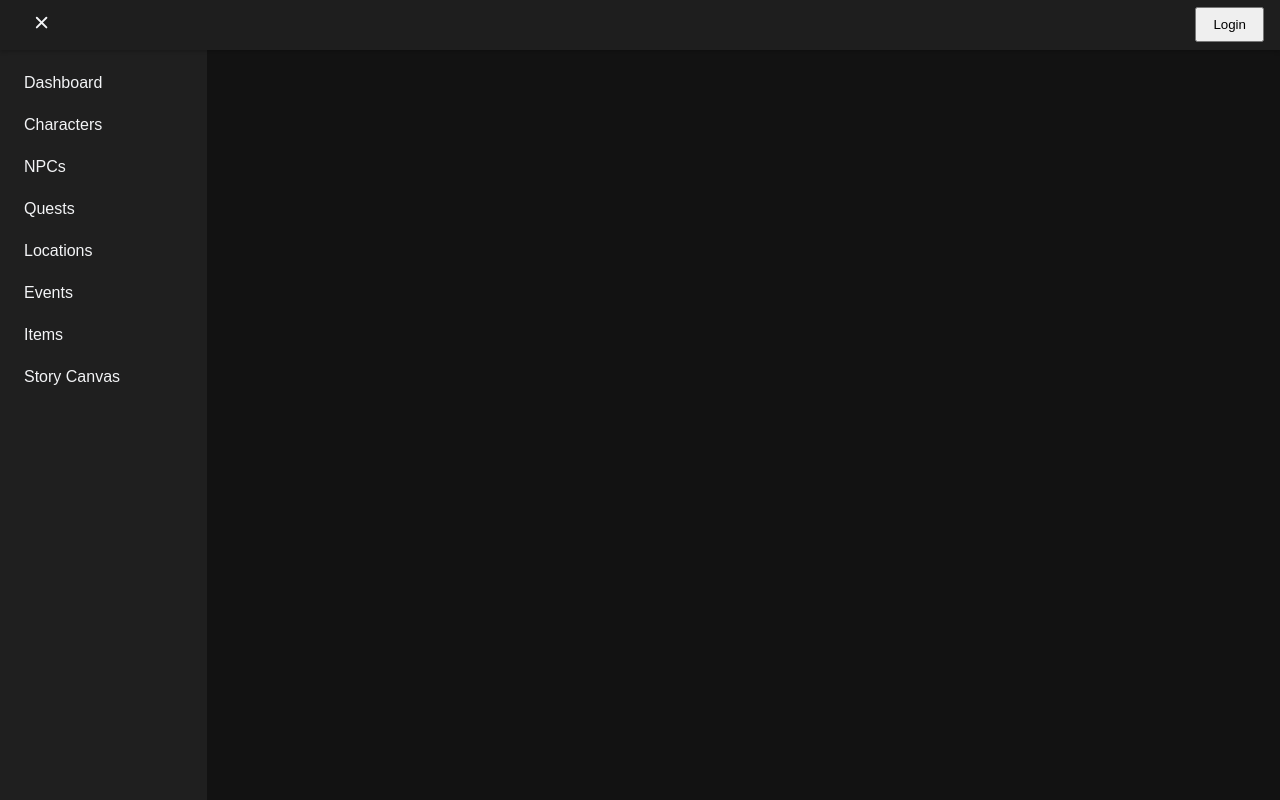
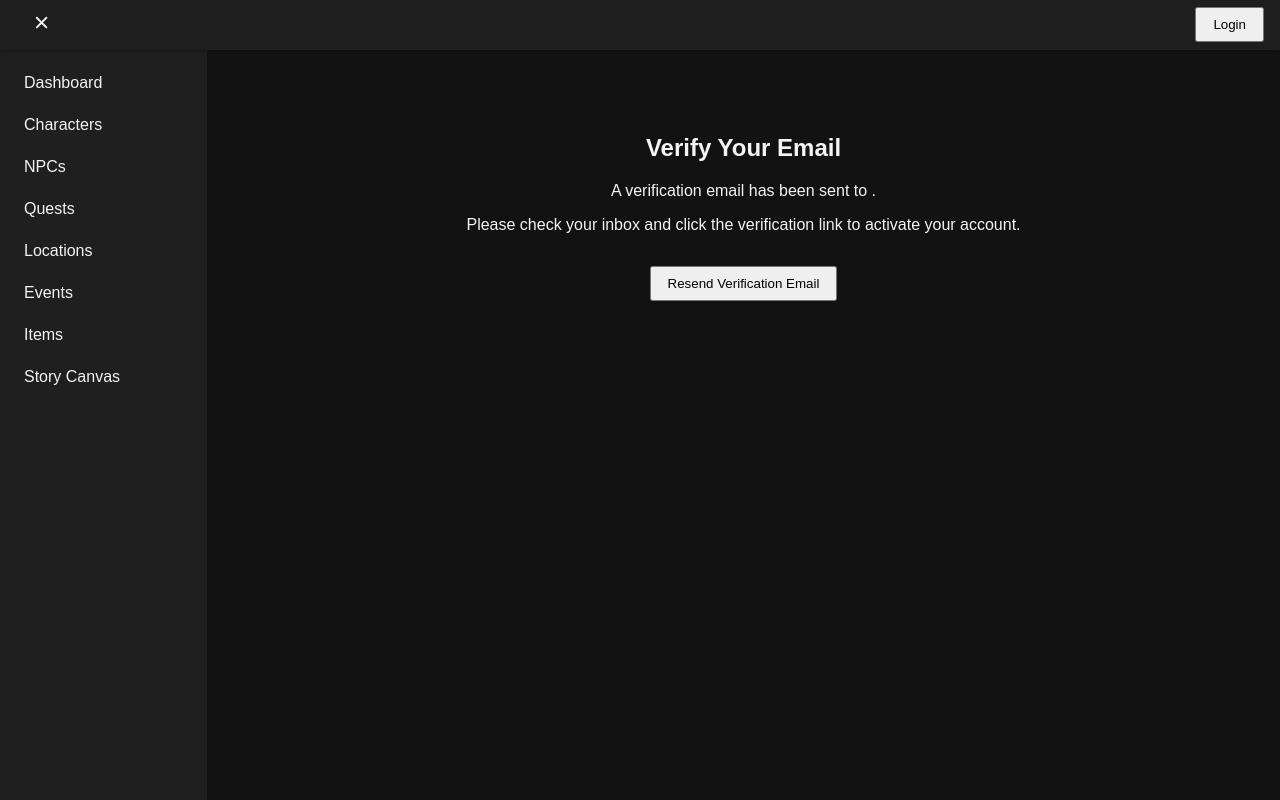
Before and after one commit to angelonis/campaign-manager, a React (Create React App) app: page /verify-email in a window 1280 px wide. Built offline with nearby package versions, Linux system fonts and the light colour scheme; no server answers.

Commit message:
updated var updated email verification

```diff
--- a/package.json
+++ b/package.json
@@ -10,6 +10,7 @@
     "firebase": "^11.9.1",
     "react": "^19.1.0",
     "react-dom": "^19.1.0",
+    "react-firebase-hooks": "^5.1.1",
     "react-icons": "^5.5.0",
     "react-router-dom": "^7.6.2",
     "react-scripts": "^5.0.1",
--- a/src/auth/PrivateRoute.js
+++ b/src/auth/PrivateRoute.js
@@ -5,7 +5,15 @@ import { useAuth } from "./useAuth";
 const PrivateRoute = ({ children }) => {
     const { user } = useAuth();
 
-    return user ? children : <Navigate to="/login" replace />;
+    if (!user) {
+        return <Navigate to="/login" />;
+    }
+
+    if (!user.emailVerified) {
+        return <Navigate to="/verify-email" />;
+    }
+
+    return children;
 };
 
 export default PrivateRoute;
--- a/src/auth/RegisterPage.js
+++ b/src/auth/RegisterPage.js
@@ -1,6 +1,6 @@
 import React, { useState } from "react";
 import { auth } from "../firebase/firebase";
-import { createUserWithEmailAndPassword } from "firebase/auth";
+import { createUserWithEmailAndPassword, sendEmailVerification } from "firebase/auth";
 import { useNavigate } from "react-router-dom";
 
 function RegisterPage() {
@@ -20,8 +20,12 @@ function RegisterPage() {
         }
 
         try {
-            await createUserWithEmailAndPassword(auth, email, password);
-            navigate("/");
+            const userCredential = await createUserWithEmailAndPassword(auth, email, password);
+            const user = userCredential.user;
+
+            // Send verification email
+            await sendEmailVerification(user);
+            navigate("/verify-email");
         } catch (err) {
             setError(err.message);
         }
--- /dev/null
+++ b/src/auth/VerifyEmailPage.js
@@ -0,0 +1,38 @@
+import React from "react";
+import { useAuthState } from "react-firebase-hooks/auth";
+import { sendEmailVerification } from "firebase/auth";
+import { auth } from "../firebase/firebase";
+
+function VerifyEmailPage() {
+    const [user] = useAuthState(auth);
+
+    const resendVerification = async () => {
+        try {
+            if (user && !user.emailVerified) {
+                await sendEmailVerification(user);
+                alert("Verification email resent.");
+            }
+        } catch (error) {
+            console.error("Error sending verification email:", error);
+            alert("Failed to resend verification email.");
+        }
+    };
+
+    return (
+        <div style={{ padding: "2rem", textAlign: "center" }}>
+            <h2>Verify Your Email</h2>
+            <p>
+                A verification email has been sent to <strong>{user?.email}</strong>.
+            </p>
+            <p>
+                Please check your inbox and click the verification link to activate your account.
+            </p>
+
+            <button onClick={resendVerification} style={{ marginTop: "1rem", padding: "0.5rem 1rem" }}>
+                Resend Verification Email
+            </button>
+        </div>
+    );
+}
+
+export default VerifyEmailPage;
--- a/src/firebase/firebase.js
+++ b/src/firebase/firebase.js
@@ -13,7 +13,7 @@ const firebaseConfig = {
     authDomain: process.env.REACT_APP_FIREBASE_AUTH_DOMAIN,
     projectId: process.env.REACT_APP_FIREBASE_PROJECT_ID,
     storageBucket: process.env.REACT_APP_FIREBASE_STORAGE_BUCKET,
-    messagingSenderId: process.env.REACT_APP_FIREBASE_MESSAGING_SENDER_I,
+    messagingSenderId: process.env.REACT_APP_FIREBASE_MESSAGING_SENDER_ID,
     appId: process.env.REACT_APP_FIREBASE_APP_ID,
     measurementId: process.env.REACT_APP_FIREBASE_MEASUREMENT_ID
 };
--- a/src/routes/AppRoutes.js
+++ b/src/routes/AppRoutes.js
@@ -5,7 +5,7 @@ import { useAuth } from "../auth/useAuth";
 import WelcomePage from "../pages/WelcomePage";
 import LoginPage from "../auth/LoginPage";
 import RegisterPage from "../auth/RegisterPage";
-
+import VerifyEmailPage from "../auth/VerifyEmailPage";
 import PrivateRoute from "../auth/PrivateRoute";
 
 import Dashboard from "../dashboard/Dashboard";
@@ -29,6 +29,7 @@ const AppRoutes = () => {
             <Route path="/" element={user ? <Dashboard /> : <WelcomePage />} />
             <Route path="/login" element={<LoginPage />} />
             <Route path="/register" element={<RegisterPage />} />
+            <Route path="/verify-email" element={<VerifyEmailPage />} />
 
             {/* Private Routes */}
             <Route path="/dashboard" element={<PrivateRoute><Dashboard /></PrivateRoute>} />
```
Also changed, not shown: 1 other file (tests, documents, lock files or other folders).
